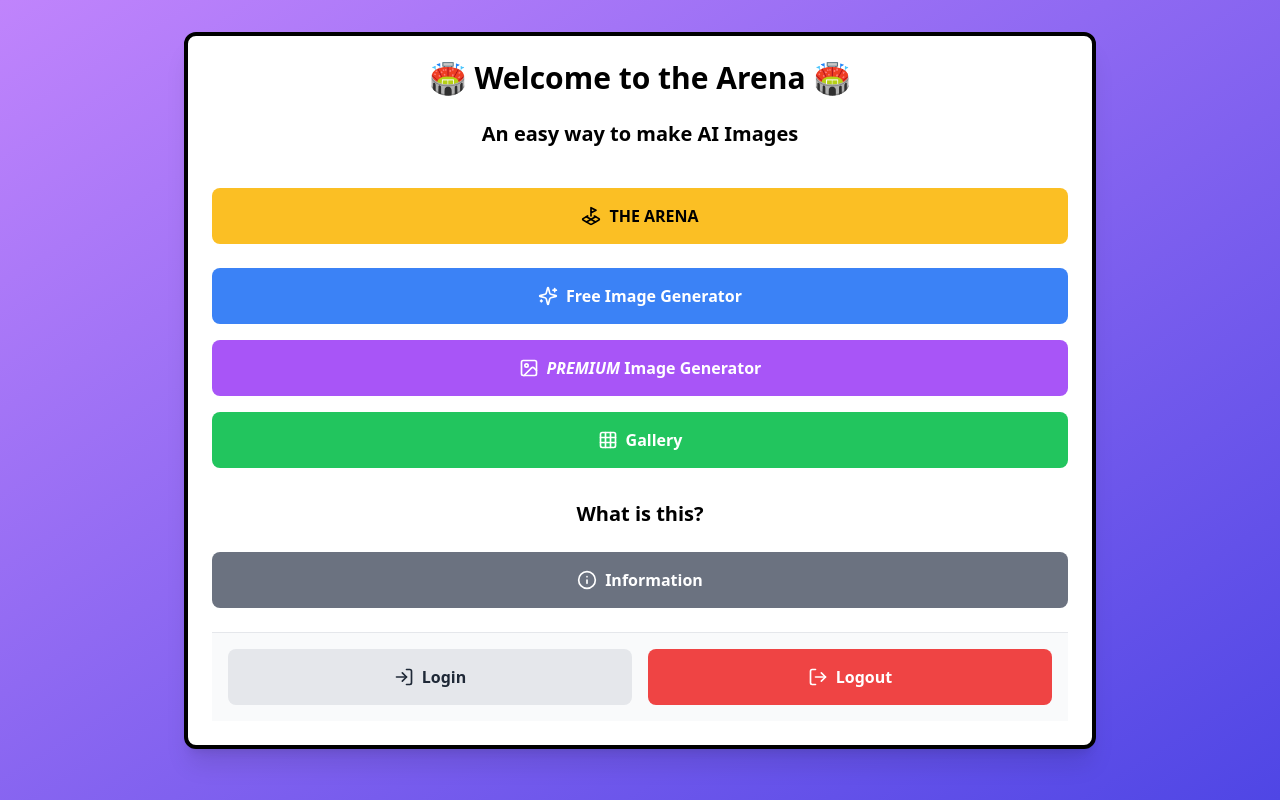
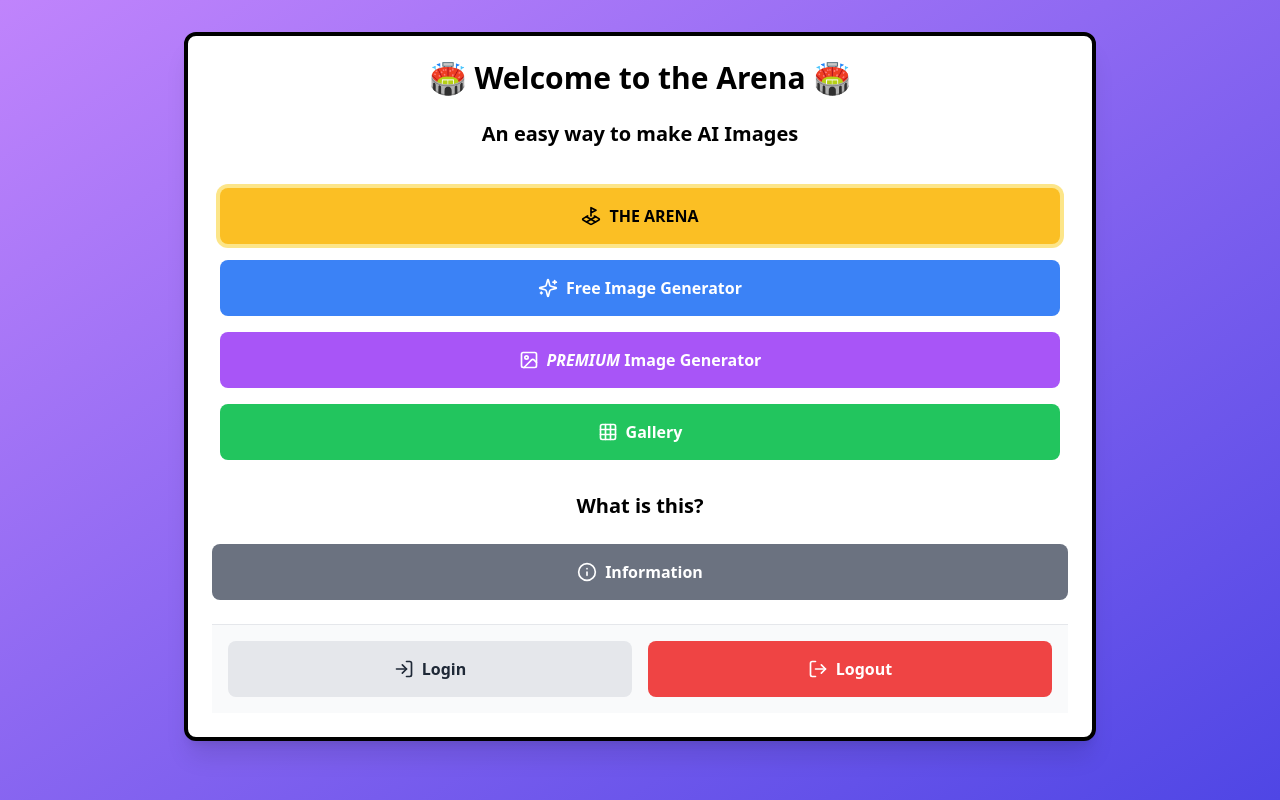
Before and after one commit to SailingSF/aiartarena-frontend, a React (Create React App) app: page / in a window 1280 px wide. Built offline with nearby package versions, Linux system fonts and the light colour scheme; no server answers.

Commit message:
add motion to buttons

```diff
--- a/package.json
+++ b/package.json
@@ -7,6 +7,7 @@
     "@radix-ui/react-icons": "^1.3.0",
     "@tailwindcss/aspect-ratio": "^0.4.2",
     "axios": "^1.7.7",
+    "framer-motion": "^11.9.0",
     "lucide-react": "^0.441.0",
     "react": "^18.3.1",
     "react-dom": "^18.3.1",
--- a/src/components/Home.js
+++ b/src/components/Home.js
@@ -1,26 +1,33 @@
 import React from 'react';
 import { Link } from 'react-router-dom';
+import { motion } from 'framer-motion';
 import { LandPlot, Sparkles, Image, Grid, LogIn, LogOut, Info } from 'lucide-react';
 
-const Button = ({ children, onClick, className, icon: Icon }) => (
-  <button
-    onClick={onClick}
-    className={`w-full flex items-center justify-center space-x-2 py-4 px-4 rounded-lg font-semibold transition duration-300 ${className}`}
-  >
-    {Icon && <Icon size={20} />}
-    <span>{children}</span>
-  </button>
-);
+const Button = ({ children, onClick, className, icon: Icon, to }) => {
+  const ButtonComponent = to ? Link : motion.button;
+  return (
+    <ButtonComponent
+      to={to}
+      onClick={onClick}
+      className={`w-full flex items-center justify-center space-x-2 py-4 px-4 rounded-lg font-semibold transition-colors duration-300 ${className}`}
+      whileHover={{ scale: 1.025 }}
+      whileTap={{ scale: 0.975 }}
+    >
+      {Icon && <Icon size={20} />}
+      <span>{children}</span>
+    </ButtonComponent>
+  );
+};
 
 const Home = ({ onLogout, onOpenAuthModal }) => {
   return (
     <div className="w-full md:w-3/4 mx-auto bg-white border-4 border-black rounded-xl p-6 shadow-xl">
       <h1 className="text-3xl font-bold mb-6 text-center">🏟️ Welcome to the Arena 🏟️</h1>
       <h3 className="text-xl font-bold mb-6 text-center">An easy way to make AI Images</h3>
-      <div className="space-y-4 py-4">
-        <div className="mb-6">
+      <div className="space-y-4 py-4 px-2">
+        <div className="mb-4">
         <Link to="/arena">
-          <Button className="bg-amber-400 text-black hover:bg-amber-500" icon={LandPlot}>
+          <Button className="bg-amber-400 text-black hover:bg-amber-500 ring-4 ring-yellow-400 ring-opacity-50" icon={LandPlot}>
             THE ARENA
           </Button>
         </Link>
```
Also changed, not shown: 1 other file (tests, documents, lock files or other folders).
